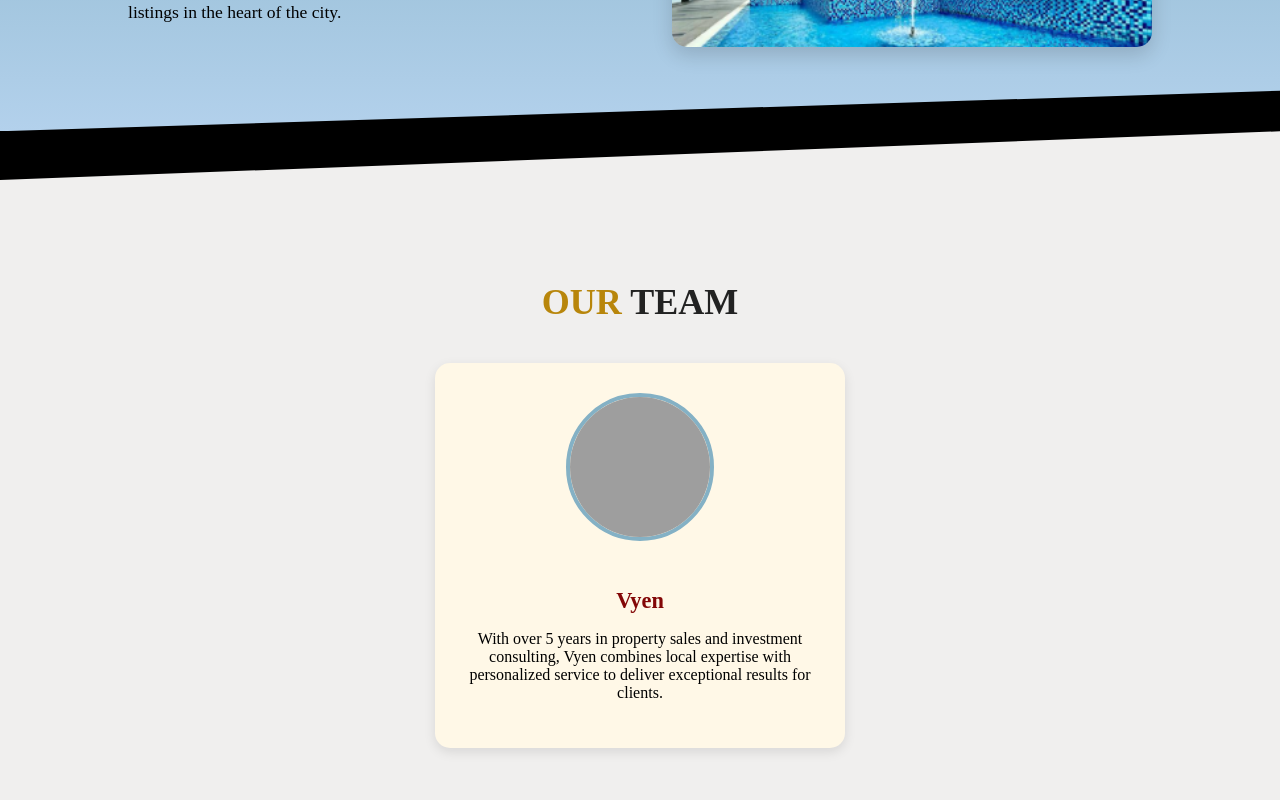
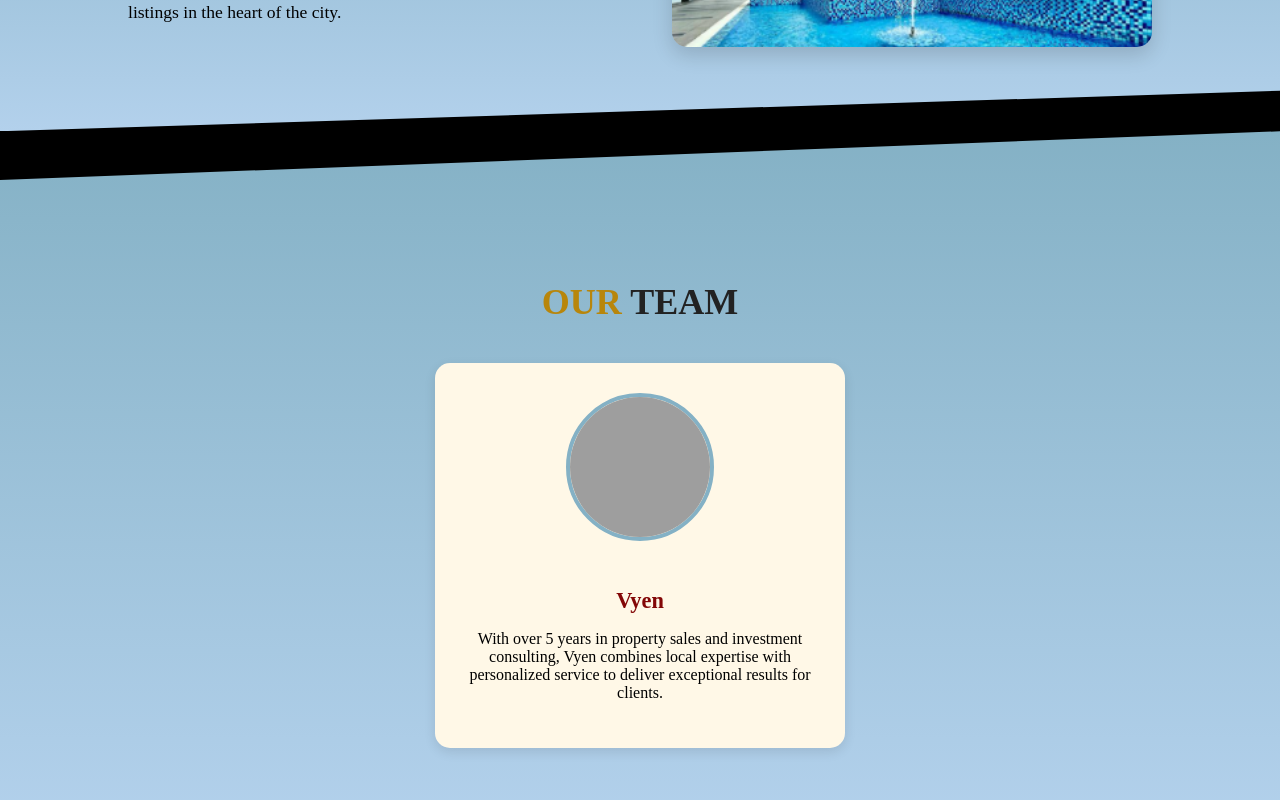
Before and after one commit to RSBusinessTech/vyenpropertyadvisor-ui, an Angular app: page /about in a window 1280 px wide. Shown: the part 360-1160 px from the top of the page. Built offline with nearby package versions, Linux system fonts and the light colour scheme; grey boxes are pictures that could not be loaded.

Commit message:
Changing css

```diff
--- a/src/app/features/about/components/about/about.component.css
+++ b/src/app/features/about/components/about/about.component.css
@@ -60,7 +60,7 @@ h2 span {
 
 /* -------------------- TEAM SECTION -------------------- */
 .team-realestate {
-  background: #f0efee;
+  background: linear-gradient(180deg, #84b1c5 0%, #b3d1ec 100%);
   clip-path: polygon(0 7%, 100% 0%, 100% 100%, 0% 100%);
   padding-top: 120px;
   padding-bottom: 80px;
```
